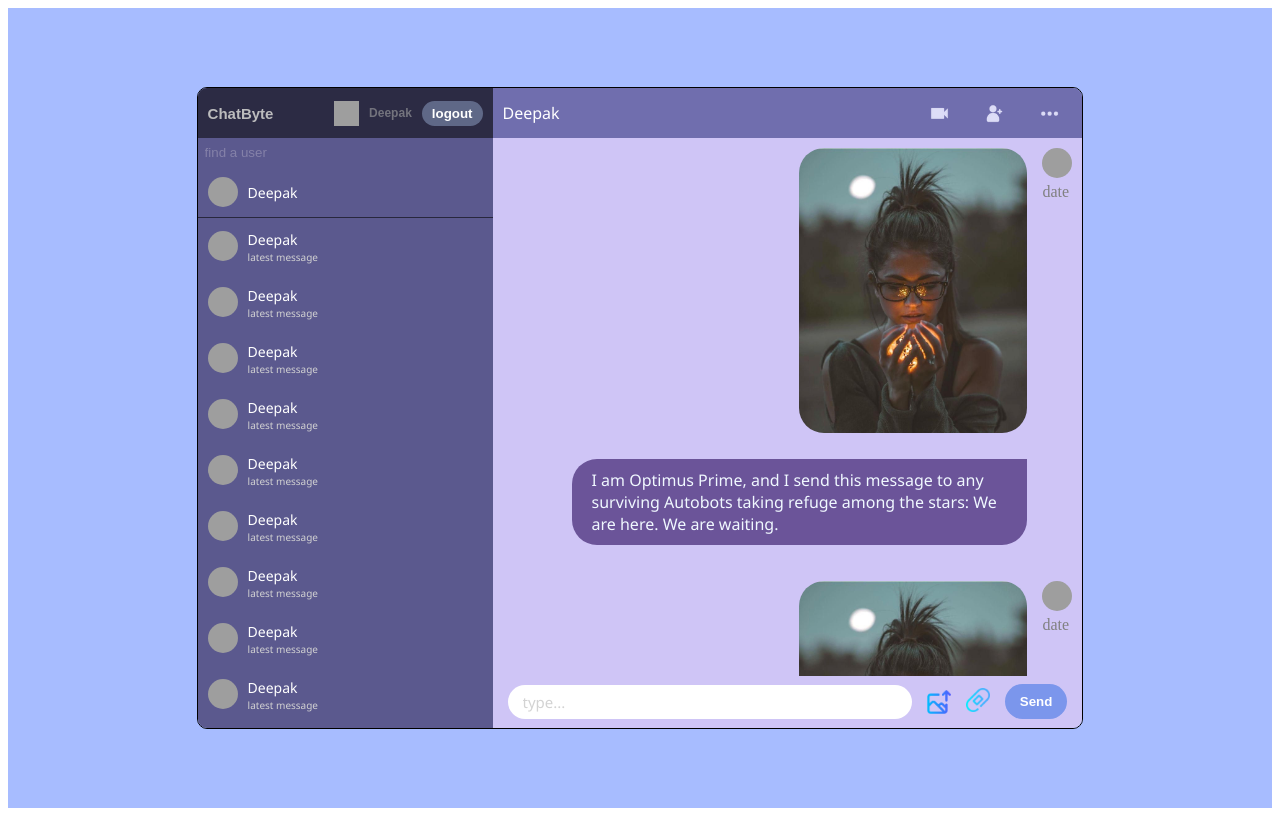
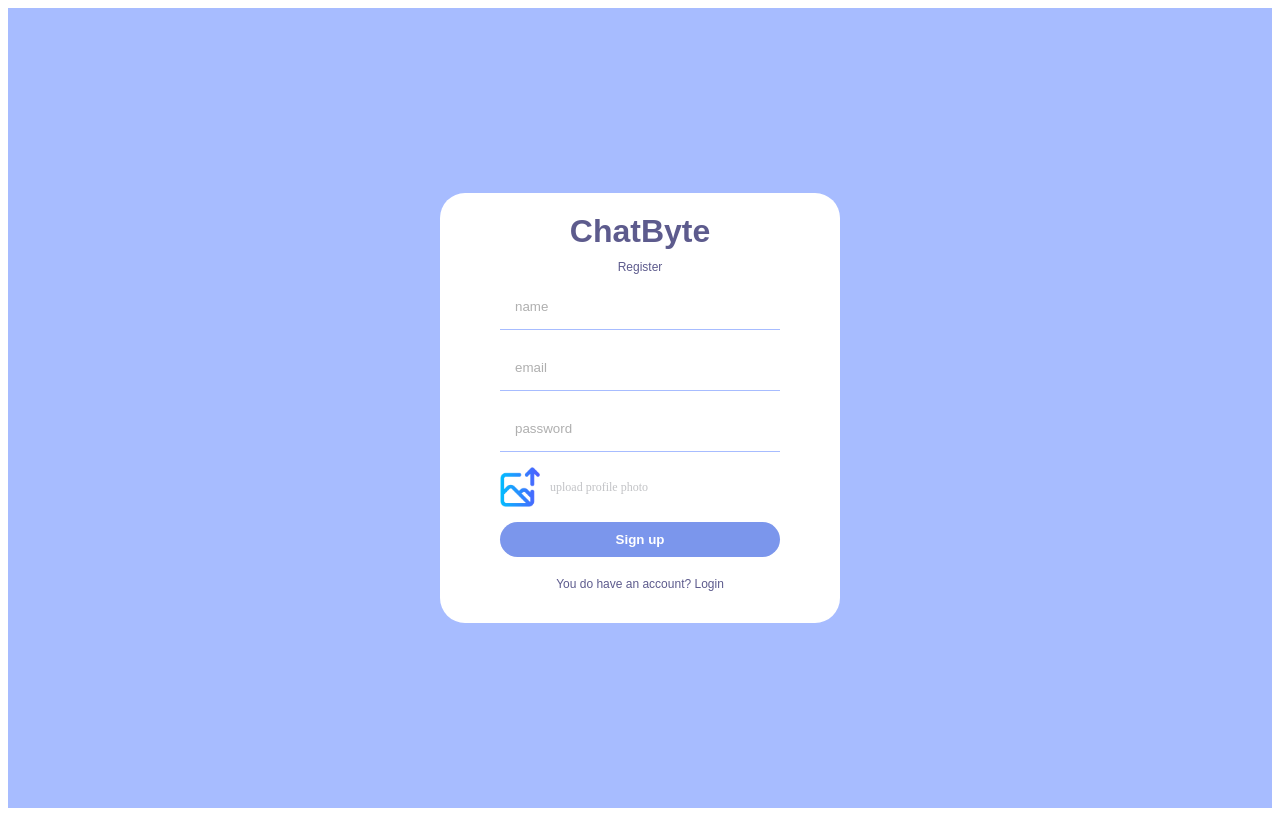
Before and after one commit to deepak1h/ChatByte, a React (Vite) app: page / in a window 1280 px wide. Built offline with nearby package versions, Linux system fonts and the light colour scheme; grey boxes are pictures that could not be loaded.

Commit message:
back U2: user register complete

```diff
--- a/package.json
+++ b/package.json
@@ -10,6 +10,7 @@
     "preview": "vite preview"
   },
   "dependencies": {
+    "firebase": "^10.4.0",
     "react": "^18.2.0",
     "react-dom": "^18.2.0"
   },
--- a/src/App.jsx
+++ b/src/App.jsx
@@ -5,8 +5,8 @@ import Home from "./pages/home"
 function App() {
   return(
     //<Login/>
-    //<Register/>
-    <Home/>
+    <Register/>
+    //<Home/>
   );
 }
 
--- a/src/css/home.css
+++ b/src/css/home.css
@@ -9,7 +9,7 @@
 
 .container {
     border: 1px solid rgb(0, 0, 0);
-    border-radius: 10px;
+    border-radius: 25px;
     width:70%;
     height: 80%;
     display: flex;
--- a/src/css/style.css
+++ b/src/css/style.css
@@ -10,7 +10,7 @@
 .formWrapper {
     background-color: white;
     padding: 20px 60px;
-    border-radius: 10px;
+    border-radius: 25px;
     display: flex;
     flex-direction: column;
     gap: 10px;
@@ -45,14 +45,16 @@
     font-weight: bold;
     border: none;
     cursor: pointer;
+    border-radius: 25px;
   }
 
 .formContainer label {
     display: flex;
     align-items: center;
-    color: #8da4f1;
+    color: #8082887a;
     font-size: 12px;
     cursor: pointer;
+    gap:10px
   }
   .formContainer img {
     width: 40px;
@@ -73,3 +75,19 @@
       color: rgb(175, 175, 175);
     }
   }
+
+  .errorMessage{
+    color: red;
+    font-family: 'Segoe UI';
+    display: flex;
+    justify-content: center;
+    align-items: center;
+  }
+
+  .successMessage{
+    color: rgb(96, 220, 75);
+    font-family: 'Segoe UI';
+    display: flex;
+    justify-content: center;
+    align-items: center;
+  }
--- /dev/null
+++ b/src/firebase.jsx
@@ -0,0 +1,21 @@
+// Import the functions you need from the SDKs you need
+import { initializeApp } from "firebase/app";
+import { getAnalytics } from "firebase/analytics";
+import { getAuth } from "firebase/auth";
+import { getStorage } from "firebase/storage";
+
+const firebaseConfig = {
+  apiKey: "AIzaSyC1NvukqSrsDIQWUg7_Gxuc8ntsA_vJeds",
+  authDomain: "chatbyte-b50a1.firebaseapp.com",
+  projectId: "chatbyte-b50a1",
+  storageBucket: "chatbyte-b50a1.appspot.com",
+  messagingSenderId: "753526774853",
+  appId: "1:753526774853:web:544425aa044d693d29572c",
+  measurementId: "G-VN0NCGSZWF"
+};
+
+// Initialize Firebase
+export const app = initializeApp(firebaseConfig);
+const analytics = getAnalytics(app);
+export const auth = getAuth();
+export const storage = getStorage();
```
Also changed, not shown: 1 other file (tests, documents, lock files or other folders).
